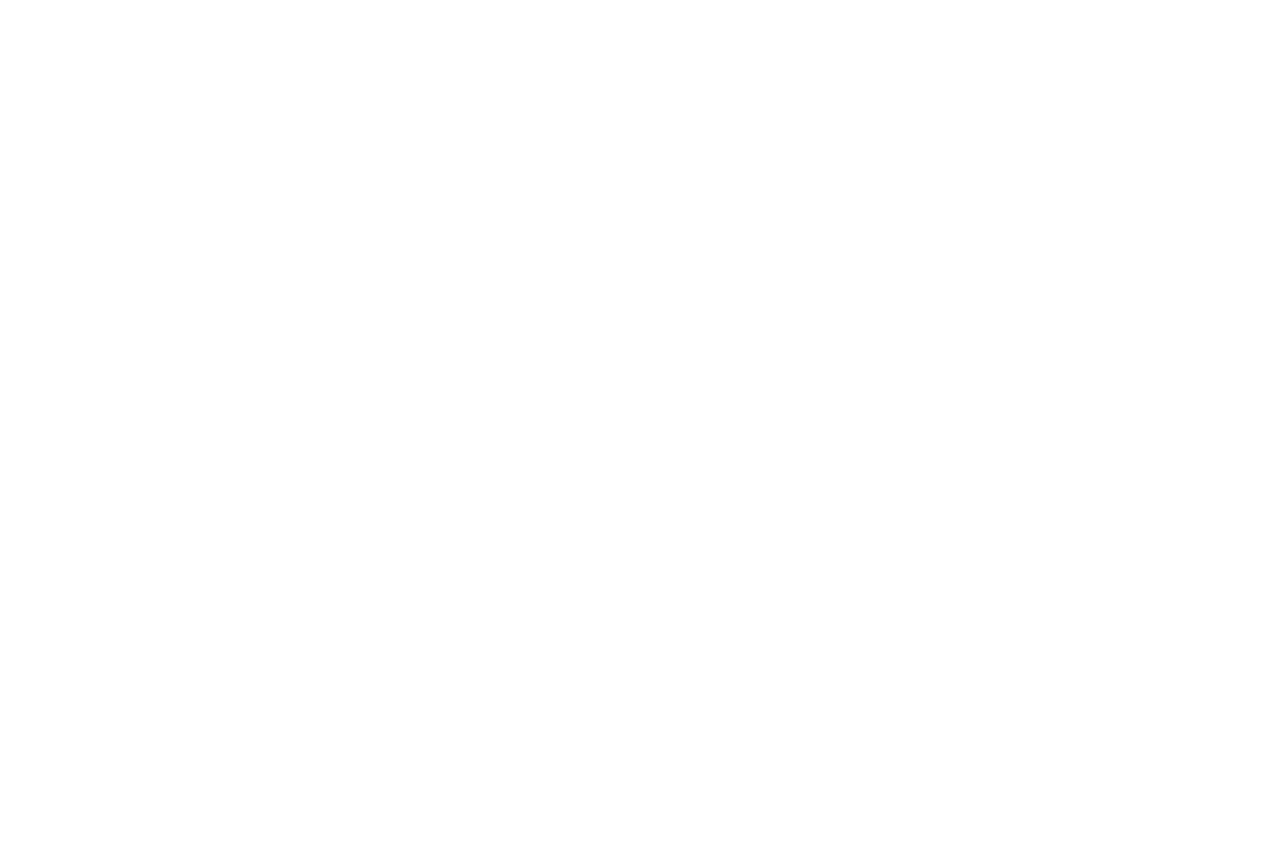
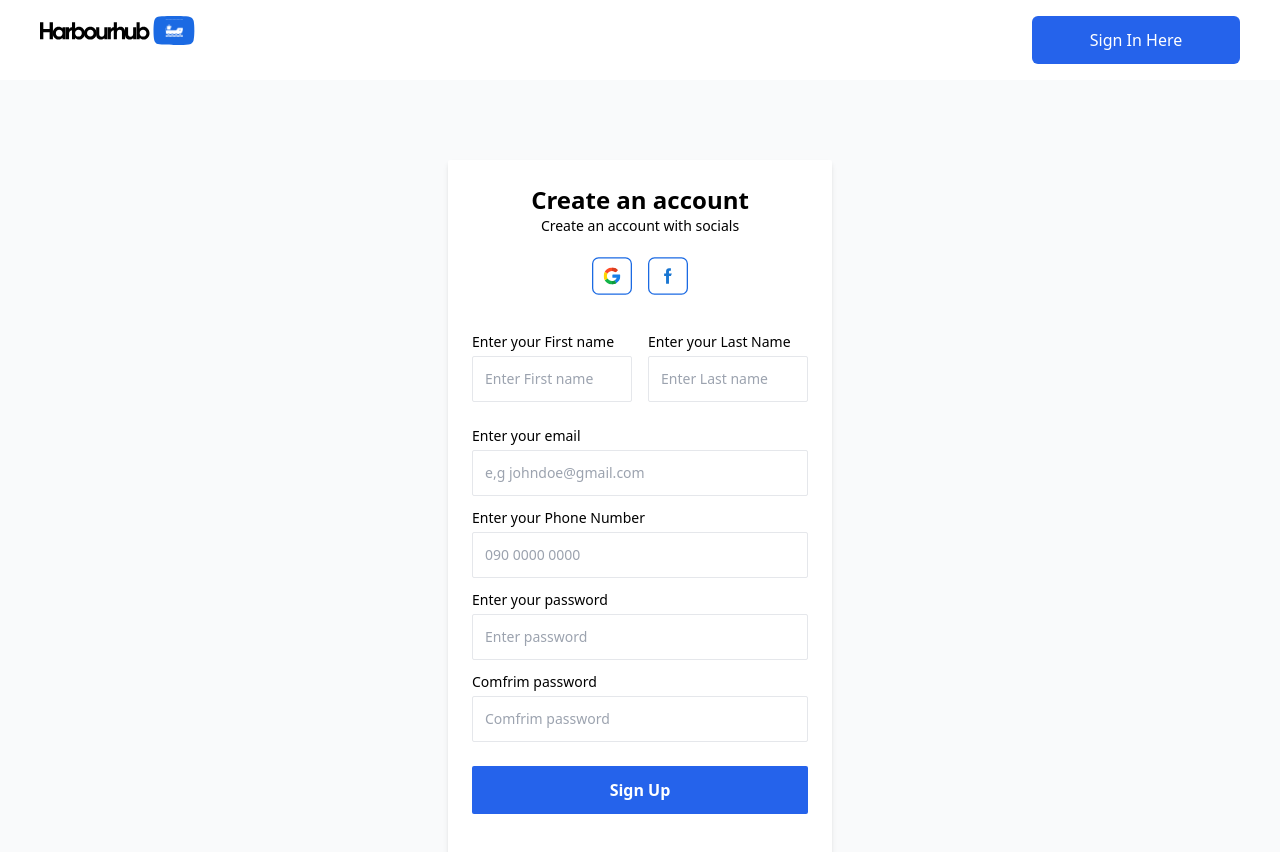
Before and after one commit to Serhiiofii/Harbourhub-front, a Nuxt app: page /signup in a window 1280 px wide. Before the commit this address had no page. Shown: the top 852 px of the page. Before the commit the page ends 800 px from the top, so only its background shows below. Built offline with nearby package versions, Linux system fonts and the light colour scheme.

Commit message:
auth pages commit

```diff
--- a/components/HeaderNav.vue
+++ b/components/HeaderNav.vue
@@ -1,12 +1,20 @@
 <template>
-  <div class="flex p-4 mx-10 justify-between">
+  <div class="flex p-4 px-10 justify-between bg-white">
     <div>
       <img class="my-auto" src="/logo.svg" alt="" />
     </div>
     <div>
-      <button class="p-3 bg-blue-600 rounded-md text-white w-52">
-        Create an Account
-      </button>
+      <NuxtLink to="/login" v-if="path === '/signup'">
+        <button class="p-3 bg-blue-600 rounded-md text-white w-52">
+          Sign In Here
+        </button>
+      </NuxtLink>
+
+      <NuxtLink to="/signup" v-else>
+        <button class="p-3 bg-blue-600 rounded-md text-white w-52">
+          Create an Account
+        </button>
+      </NuxtLink>
     </div>
   </div>
 </template>
@@ -14,5 +22,13 @@
 <script>
 export default {
   name: "HeaderNav",
+  data() {
+    return {
+      path: null,
+    };
+  },
+  mounted() {
+    this.path = this.$router.history.current.path;
+  },
 };
 </script>
--- /dev/null
+++ b/pages/forgot-password.vue
@@ -0,0 +1,87 @@
+<template>
+  <div class="bg-gray-50 h-screen">
+    <HeaderNav />
+    <div class="w-96 bg-white mx-auto p-6 my-20 shadow-md rounded-sm">
+      <div class="text-center">
+        <div class="font-bold text-2xl">Forgotten Password</div>
+        <div class="text-sm">An OTP will be sent to the email entered</div>
+      </div>
+      <div v-if="email_" class="my-6">
+        <div class="text-sm my-1">Enter your email</div>
+        <input
+          type="text"
+          v-model="email"
+          class="
+            p-3
+            rounded-sm
+            border border-gray-200
+            w-full
+            rounded-sm
+            text-sm
+          "
+          placeholder="e,g johndoe@gmail.com"
+        />
+
+        <div class="my-6">
+          <button
+          @click="email != '' ? email_ = !email_ : null"
+            class="bg-blue-600 w-full p-3 text-white font-bold rounded-sm"
+          >
+            Sign In
+          </button>
+        </div>
+      </div>
+      <div v-else class="my-6">
+        <div class="my-3">
+          <div class="text-sm my-1">Enter your new password</div>
+          <input
+            type="password"
+            class="
+              p-3
+              rounded-sm
+              border border-gray-200
+              w-full
+              rounded-sm
+              text-sm
+            "
+            placeholder="Enter your new password"
+          />
+        </div>
+        <div class="my-3">
+          <div class="text-sm my-1">Enter your new password</div>
+          <input
+            type="password"
+            class="
+              p-3
+              rounded-sm
+              border border-gray-200
+              w-full
+              rounded-sm
+              text-sm
+            "
+            placeholder="Enter your new password"
+          />
+        </div>
+
+        <div class="my-6">
+          <button
+            class="bg-blue-600 w-full p-3 text-white font-bold rounded-sm"
+          >
+            Sign In
+          </button>
+        </div>
+      </div>
+    </div>
+  </div>
+</template>
+<script lang="ts">
+import Vue from "vue";
+export default Vue.extend({
+  data() {
+    return {
+      email_: true,
+      email: "",
+    };
+  },
+});
+</script>
--- a/pages/index.vue
+++ b/pages/index.vue
@@ -1,11 +1,19 @@
 <template>
-  <HeaderNav/>
+  <div class="bg-gray-50">
+    <HeaderNav />
+    <h1>hello</h1>
+  </div>
 </template>
 
 <script lang="ts">
-import Vue from 'vue'
+import Vue from "vue";
 
 export default Vue.extend({
-  name: 'IndexPage'
-})
+  name: "IndexPage",
+});
 </script>
+<style>
+body{
+  background-color: #F8F6F3 !important;
+}
+</style>
--- /dev/null
+++ b/pages/login.vue
@@ -0,0 +1,57 @@
+<template>
+  <div class="bg-gray-50 h-screen">
+    <HeaderNav />
+    <div class="w-96 bg-white mx-auto p-6 my-20 shadow-md rounded-sm">
+      <div class="text-center">
+        <div class="font-bold text-2xl">Sign in</div>
+        <div class="text-sm">Sign in with socials</div>
+      </div>
+      <div class="flex justify-between w-24 my-5 mx-auto">
+        <div>
+          <img class="w-10 h-10" src="/icons/google.svg" alt="" />
+        </div>
+        <div>
+          <img class="w-10 h-10" src="/icons/facebook.svg" alt="" />
+        </div>
+      </div>
+      <div class="my-3">
+        <div class="text-sm my-1">Enter your email</div>
+        <input
+          type="text"
+          class="
+            p-3
+            rounded-sm
+            border border-gray-200
+            w-full
+            rounded-sm
+            text-sm
+          "
+          placeholder="e,g johndoe@gmail.com"
+        />
+      </div>
+      <div class="my-3">
+        <div class="text-sm my-1">Password</div>
+        <input
+          type="password"
+          class="
+            p-3
+            rounded-sm
+            border border-gray-200
+            w-full
+            rounded-sm
+            text-sm
+          "
+          placeholder="****************"
+        />
+      </div>
+      <NuxtLink to="/forgot-password">
+        <div class="text-right text-sm">Forgot Password?</div>
+      </NuxtLink>
+      <div class="my-6">
+        <button class="bg-blue-600 w-full p-3 text-white font-bold rounded-sm">
+          Sign In
+        </button>
+      </div>
+    </div>
+  </div>
+</template>
--- /dev/null
+++ b/pages/signup.vue
@@ -0,0 +1,116 @@
+<template>
+  <div class="bg-gray-50 ">
+    <HeaderNav />
+    <div class="w-96 bg-white mx-auto p-6 mt-20 shadow-md rounded-sm">
+      <div class="text-center">
+        <div class="font-bold text-2xl">Create an account</div>
+        <div class="text-sm">Create an account with socials</div>
+      </div>
+      <div class="flex justify-between w-24 my-5 mx-auto">
+        <div>
+          <img class="w-10 h-10" src="/icons/google.svg" alt="" />
+        </div>
+        <div>
+          <img class="w-10 h-10" src="/icons/facebook.svg" alt="" />
+        </div>
+      </div>
+      <div class="flex justify-between">
+        <div class="my-3 lg:mr-2">
+          <div class="text-sm my-1">Enter your First name</div>
+          <input
+            type="text"
+            class="
+              p-3
+              rounded-sm
+              border border-gray-200
+              w-full
+              rounded-sm
+              text-sm
+            "
+            placeholder="Enter First name"
+          />
+        </div>
+        <div class="my-3 lg:ml-2">
+          <div class="text-sm my-1">Enter your Last Name</div>
+          <input
+            type="text"
+            class="
+              p-3
+              rounded-sm
+              border border-gray-200
+              w-full
+              rounded-sm
+              text-sm
+            "
+            placeholder="Enter Last name"
+          />
+        </div>
+      </div>
+      <div class="my-3">
+        <div class="text-sm my-1">Enter your email</div>
+        <input
+          type="text"
+          class="
+            p-3
+            rounded-sm
+            border border-gray-200
+            w-full
+            rounded-sm
+            text-sm
+          "
+          placeholder="e,g johndoe@gmail.com"
+        />
+      </div>
+      <div class="my-3">
+        <div class="text-sm my-1">Enter your Phone Number</div>
+        <input
+          type="number"
+          class="
+            p-3
+            rounded-sm
+            border border-gray-200
+            w-full
+            rounded-sm
+            text-sm
+          "
+          placeholder="090 0000 0000"
+        />
+      </div>
+      <div class="my-3">
+        <div class="text-sm my-1">Enter your password</div>
+        <input
+          type="password"
+          class="
+            p-3
+            rounded-sm
+            border border-gray-200
+            w-full
+            rounded-sm
+            text-sm
+          "
+          placeholder="Enter password"
+        />
+      </div>
+      <div class="my-3">
+        <div class="text-sm my-1">Comfrim password</div>
+        <input
+          type="password"
+          class="
+            p-3
+            rounded-sm
+            border border-gray-200
+            w-full
+            rounded-sm
+            text-sm
+          "
+          placeholder="Comfrim password"
+        />
+      </div>
+      <div class="my-6">
+        <button class="bg-blue-600 w-full p-3 text-white font-bold rounded-sm">
+          Sign Up
+        </button>
+      </div>
+    </div>
+  </div>
+</template>
```
Also changed, not shown: static/icons/facebook.svg (added), static/icons/google.svg (added).
